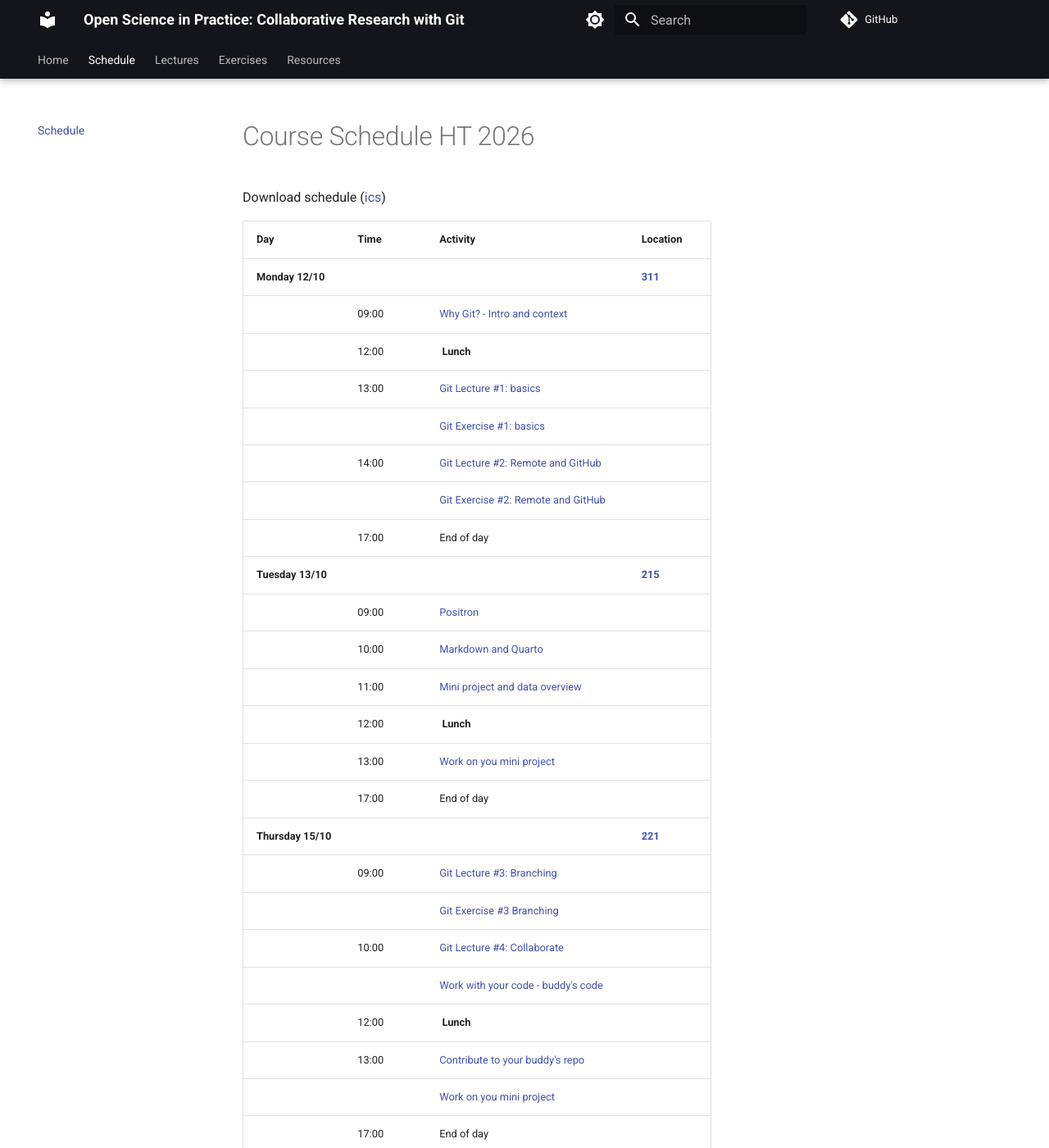
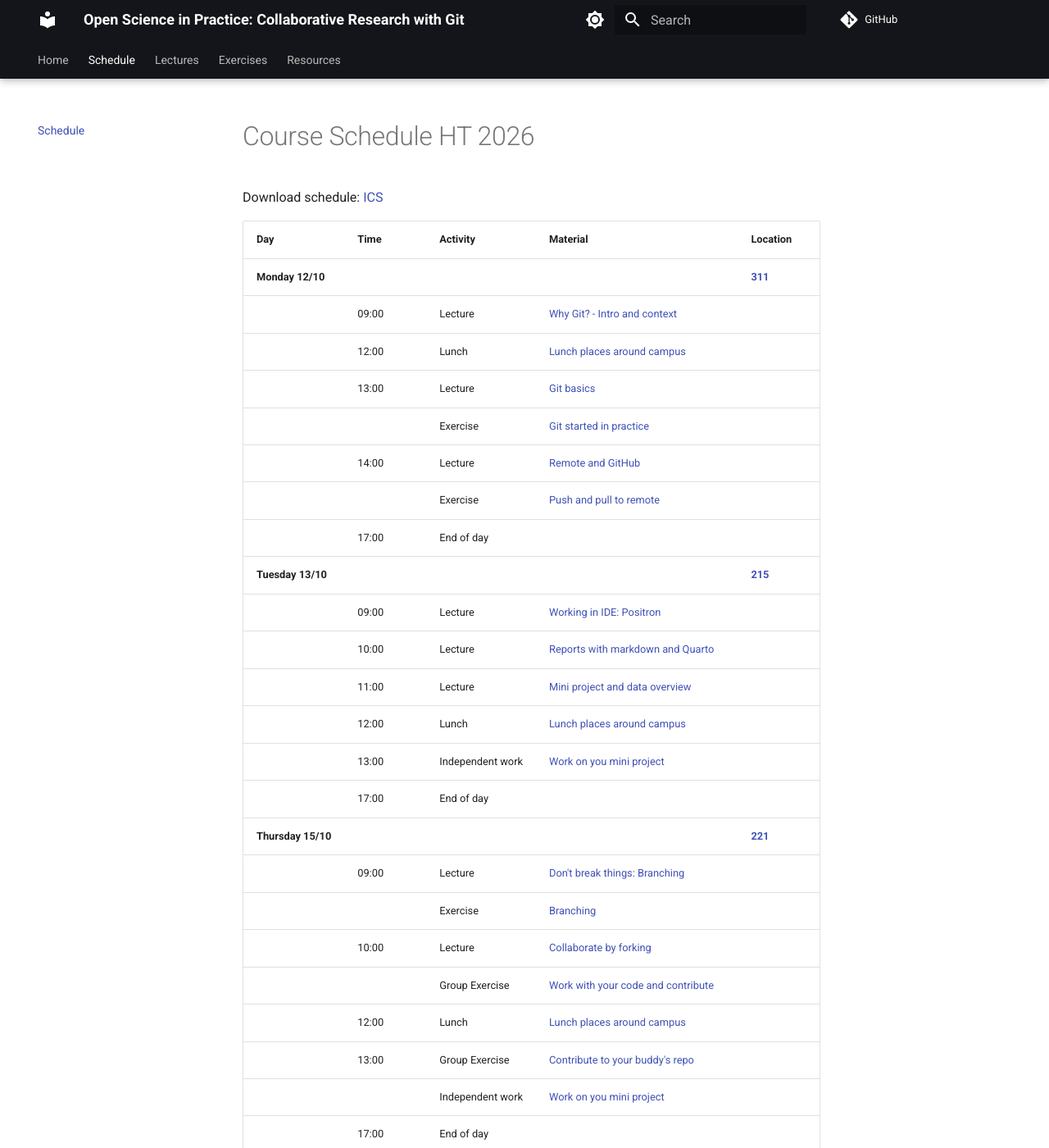
Before and after one commit to k-CIR/course-open-science-in-practice, an MkDocs documentation site: the page built from docs/schedule.md, in a window 1280 px wide and 1400 px high. Shown: the whole window at 82% size. Built offline with MkDocs 1.6.1 and Material for MkDocs 9.7.7, drawn with Linux system fonts in a browser that asks for light colours; comment, search, counter and statistics services are not loaded; some of the changed text lies outside the part shown.

Commit message:
split "activity" and material link column in schedule

```diff
--- a/docs/schedule.md
+++ b/docs/schedule.md
@@ -1,37 +1,36 @@
 # Course Schedule HT 2026
 
-Download schedule ([ics](assets/K8F6106-schedule-2026.ics){ download='K8F6106-schedule-2026.ics' })
+Download schedule: [ICS](assets/K8F6106-schedule-2026.ics){ download='K8F6106-schedule-2026.ics' }
 
-| Day               | Time    | Activity                                                                                            | Location |
-|-------------------|---------|-----------------------------------------------------------------------------------------------------| -------- |
-| **Monday 12/10**  |         |                                                                                                     |  **[311](https://medarbetare.ki.se/campus-hus-och-miljoer/bokningsbara-lokaler/bokningsbara-lokaler-pa-campus-solna/311)** |
-|                   | 09:00   | [Why Git? - Intro and context ](lectures/lecture-1-why-git.md)                                                           |          |
-|                   | 12:00   | **Lunch**                                                                                           |          |
-|                   | 13:00   | [Git Lecture #1: basics](lectures/git-lectures-basics.md)                                           |          |
-|                   |         | [Git Exercise #1: basics ](exercises/git-exercises-basics.md)                                       |          |
-|                   | 14:00   | [Git Lecture #2: Remote and GitHub](lectures/git-lectures-remote.md)                                |          |
-|                   |         | [Git Exercise #2: Remote and GitHub](exercises/git-exercises-remote.md)                             |          |
-|                   | 17:00   | End of day                                                                                          |          |
-| **Tuesday 13/10** |         |                                                                                                     |  **[215](https://medarbetare.ki.se/campus-hus-och-miljoer/bokningsbara-lokaler/bokningsbara-lokaler-pa-campus-solna/215)** |
-|                   | 09:00   | [Positron](lectures/positron-lectures-1.md)                                                         |          |
-|                   | 10:00   | [Markdown and Quarto](lectures/markdown-quarto.md)                                                  |          |
-|                   | 11:00   | [Mini project and data overview](lectures/lecture-4-datasets.md)                                    |          |
-|                   | 12:00   | **Lunch**                                                                                           |          |
-|                   | 13:00   | [Work on you mini project](project/project-description.md)                                          |          |
-|                   | 17:00   | End of day                                                                                          |          |
-| **Thursday 15/10**|         |                                                                                                     |  **[221](https://medarbetare.ki.se/campus-hus-och-miljoer/bokningsbara-lokaler/bokningsbara-lokaler-pa-campus-solna/221)** |
-|                   | 09:00   | [Git Lecture #3: Branching](lectures/git-lectures-branching.md)                                     |          |
-|                   |         | [Git Exercise #3 Branching](exercises/git-exercises-branching.md)                                   |          |
-|                   | 10:00   | [Git Lecture #4: Collaborate](lectures/git-lectures-collaboration.md)                               |          |
-|                   |         | [Work with your code - buddy's code](project/project-fork.md)                                       |          |
-|                   | 12:00   | **Lunch**                                                                                           |          |
-|                   | 13:00   | [Contribute to your buddy's repo](project/project-contribute.md)                                    |          |
-|                   |         | [Work on you mini project](project/project-description.md)                                          |          |
-|                   | 17:00   | End of day                                                                                          |          |
-| **Tuesday 20/10** |         |                                                                                                     |  **[215](https://medarbetare.ki.se/campus-hus-och-miljoer/bokningsbara-lokaler/bokningsbara-lokaler-pa-campus-solna/215)** |
-|                   | 09:00   | [Support session: work on your project](project/project-description.md)                             |          |
-|                   | 15:00   | End of day                                                                                          |          |
-| **Friday 23/10**  |         |                                                                                                     |  **[311](https://medarbetare.ki.se/campus-hus-och-miljoer/bokningsbara-lokaler/bokningsbara-lokaler-pa-campus-solna/311)** |
-|                   |         | [Examination](project/project-examination.md)                                                       |          |
-|                   |         | [Presentation of results](project/project-presentation.md)                                          |          |
-|                   | 16:00   | End of day                                                                                          |          |
+| Day               | Time    | Activity        | Material                                                                                | Location |
+|-------------------|---------|-----------------|------------------------------------------------------------------------------------------------------|--------|
+| **Monday 12/10**  |         |                 |                                                                                                        |  **[311](https://medarbetare.ki.se/campus-hus-och-miljoer/bokningsbara-lokaler/bokningsbara-lokaler-pa-campus-solna/311)** |
+|                   | 09:00   | Lecture         | [Why Git? - Intro and context](lectures/lecture-1-why-git.md)                                        |          |
+|                   | 12:00   | Lunch           | [Lunch places around campus](https://medarbetare.ki.se/dagens-lunch)                                                                                             |          |
+|                   | 13:00   | Lecture         | [Git basics](lectures/git-lectures-basics.md)                                                         |          |
+|                   |         | Exercise        | [Git started in practice](exercises/git-exercises-basics.md)                                                     |          |
+|                   | 14:00   | Lecture         | [Remote and GitHub](lectures/git-lectures-remote.md)                                 |          |
+|                   |         | Exercise        | [Push and pull to remote](exercises/git-exercises-remote.md)                              |          |
+|                   | 17:00   | End of day      |                                                                                                        |          |
+| **Tuesday 13/10** |         |                 |                                                                                                        |  **[215](https://medarbetare.ki.se/campus-hus-och-miljoer/bokningsbara-lokaler/bokningsbara-lokaler-pa-campus-solna/215)** |
+|                   | 09:00   | Lecture         | [Working in IDE: Positron](lectures/positron-lectures-1.md)                                                           |          |
+|                   | 10:00   | Lecture         | [Reports with markdown and Quarto](lectures/markdown-quarto.md)                                                    |          |
+|                   | 11:00   | Lecture         | [Mini project and data overview](lectures/lecture-4-datasets.md)                                      |          |
+|                   | 12:00   | Lunch           | [Lunch places around campus](https://medarbetare.ki.se/dagens-lunch)                                                                                             |          |
+|                   | 13:00   | Independent work| [Work on you mini project](project/project-description.md)                                            |          |
+|                   | 17:00   | End of day      |                                                                                                        |          |
+| **Thursday 15/10**|         |                 |                                                                                                        |  **[221](https://medarbetare.ki.se/campus-hus-och-miljoer/bokningsbara-lokaler/bokningsbara-lokaler-pa-campus-solna/221)** |
+|                   | 09:00   | Lecture         | [Don't break things: Branching](lectures/git-lectures-branching.md)                                       |          |
+|                   |         | Exercise        | [Branching](exercises/git-exercises-branching.md)                                     |          |
+|                   | 10:00   | Lecture         | [Collaborate by forking](lectures/git-lectures-collaboration.md)                                 |          |
+|                   |         | Group Exercise  | [Work with your code and contribute](project/project-fork.md)                                         |          |
+|                   | 12:00   | Lunch           | [Lunch places around campus](https://medarbetare.ki.se/dagens-lunch)                                                                                             |          |
+|                   | 13:00   | Group Exercise  | [Contribute to your buddy's repo](project/project-contribute.md)                                      |          |
+|                   |         | Independent work| [Work on you mini project](project/project-description.md)                                            |          |
+|                   | 17:00   | End of day      |                                                                                                        |          |
+| **Tuesday 20/10** |         |                 |                                                                                                        |  **[215](https://medarbetare.ki.se/campus-hus-och-miljoer/bokningsbara-lokaler/bokningsbara-lokaler-pa-campus-solna/215)** |
+|                   | 09:00   | Optional drop-in| [Support session: work on your project](project/project-description.md)                               |          |
+|                   | 15:00   | End of day      |                                                                                                        |          |
+| **Friday 23/10**  |         |                 |                                                                                                        |  **[311](https://medarbetare.ki.se/campus-hus-och-miljoer/bokningsbara-lokaler/bokningsbara-lokaler-pa-campus-solna/311)** |
+|                   |         | Examination     | [Examination](project/project-examination.md)                                                         |          |
+|                   | 16:00   | End of day      |                                                                                                        |          |
```
